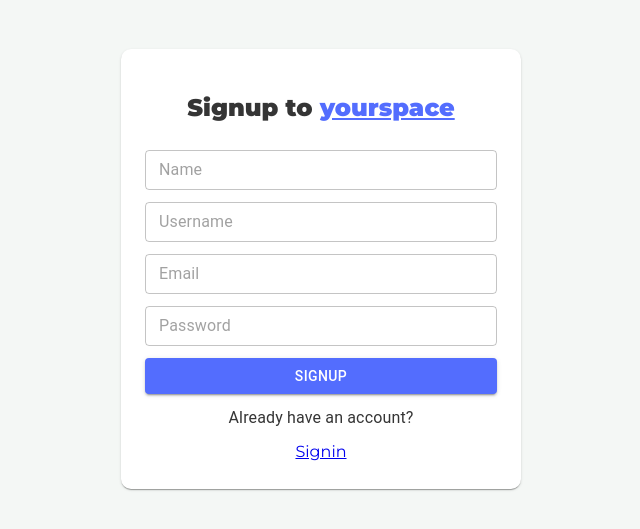
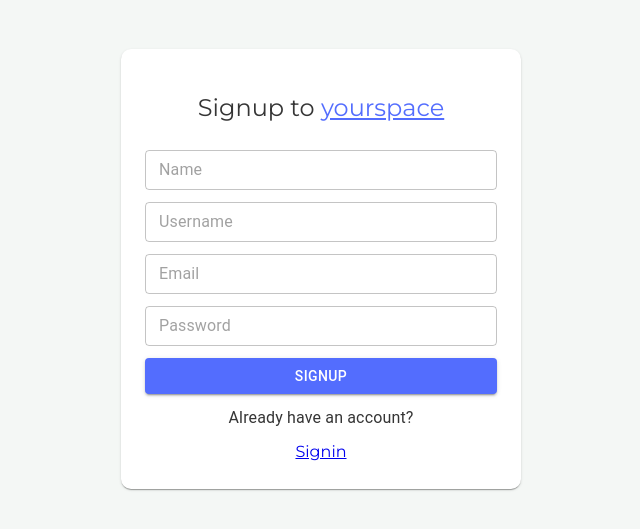
Before and after one commit to rbronin/yourspace-web, a React (Create React App) app: page /signup in a window 1280 px wide. Shown: the part 131-660 px from the top of the page, without its empty margins (319-959 px from the left). Built offline with nearby package versions, Linux system fonts and the light colour scheme; no server answers.

Commit message:
fixed title style

```diff
--- a/src/pages/Auth/Login.jsx
+++ b/src/pages/Auth/Login.jsx
@@ -64,7 +64,7 @@ function Login({ login, clearLogin, loginData, authData }) {
         alignItems='center'
       >
         <div className={styles.form}>
-          <h2>
+          <h2 style={{ fontWeight: "normal" }}>
             Login to{" "}
             <Link
               to='/'
--- a/src/pages/Auth/SignUp.jsx
+++ b/src/pages/Auth/SignUp.jsx
@@ -56,7 +56,7 @@ function Signup({ signupByEmail, signupData }) {
       >
         {signupData?.isLoading && <Loading />}
         <div className={styles.form}>
-          <h2>
+          <h2 style={{ fontWeight: "normal" }}>
             Signup to{" "}
             <Link
               to='/'
```
